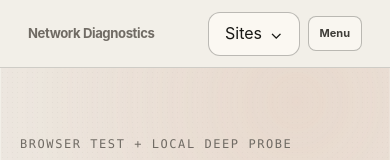
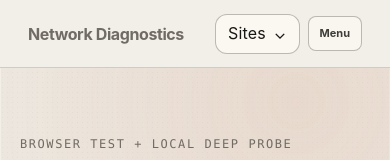
Before and after one commit to JohnnyZLi/Network-Diagnostics-Suite, a React (Vite) app: page / in a window 390 px wide. Shown: the top 160 px of the page. Built offline with nearby package versions, Linux system fonts and the light colour scheme.

Commit message:
Sync Network global header styles

```diff
--- a/src/design-system/site-identity.css
+++ b/src/design-system/site-identity.css
@@ -1,28 +1,58 @@
 @layer components {
+  .jl-global-header,
   .jl-site-header {
     min-height: var(--jl-layout-header-height);
     position: sticky;
     z-index: var(--jl-z-header);
     top: 0;
-    display: grid;
-    grid-template-columns: minmax(0, 1fr) auto;
-    gap: var(--jl-space-4);
-    align-items: center;
     border-bottom: 1px solid var(--jl-color-rule);
     background: var(--jl-color-canvas);
+  }
+
+  .jl-global-header__inner {
+    width: min(
+      var(--jl-layout-portfolio-max),
+      calc(100% - (var(--jl-layout-gutter) * 2))
+    );
+    min-height: var(--jl-layout-header-height);
+    display: grid;
+    grid-template-columns: auto minmax(0, 1fr) auto;
+    gap: clamp(var(--jl-space-4), 2.5vw, var(--jl-space-8));
+    align-items: center;
+    margin-inline: auto;
   }
 
   .jl-site-identity {
     min-width: 0;
     display: flex;
-    flex-wrap: wrap;
-    gap: var(--jl-space-2);
-    align-items: center;
+    flex-wrap: nowrap;
+    gap: 10px;
+    align-items: baseline;
+    color: var(--jl-color-ink);
+    font-size: 1.125rem;
     font-weight: 650;
+    letter-spacing: -0.025em;
+    line-height: 1;
+    white-space: nowrap;
   }
 
   .jl-site-identity a {
     text-decoration: none;
+  }
+
+  .jl-site-identity__owner {
+    color: var(--jl-color-ink);
+    font-weight: 720;
+  }
+
+  .jl-site-identity__separator {
+    color: var(--jl-color-muted);
+    font-weight: 500;
+  }
+
+  .jl-site-identity__product {
+    color: var(--jl-color-muted);
+    font-weight: 650;
   }
 
   .jl-site-identity a:hover,
@@ -31,12 +61,39 @@
     text-underline-offset: 5px;
   }
 
-  .jl-site-identity__product {
-    color: var(--jl-color-muted);
+  .jl-global-header__nav {
+    min-width: 0;
+    grid-column: 2;
+    display: flex;
+    gap: clamp(var(--jl-space-6), 3vw, var(--jl-space-12));
+    align-items: center;
+    justify-self: end;
+    font-size: 0.95rem;
+  }
+
+  .jl-global-header__nav a {
+    color: var(--jl-color-ink);
+    text-decoration: none;
+    white-space: nowrap;
+  }
+
+  .jl-global-header__nav a:hover,
+  .jl-global-header__nav a:focus-visible {
+    text-decoration: underline;
+    text-underline-offset: 6px;
+  }
+
+  .jl-global-header__actions {
+    grid-column: 3;
+    display: flex;
+    gap: var(--jl-space-2);
+    align-items: center;
+    justify-self: end;
   }
 
   .jl-site-switcher {
     position: relative;
+    flex: none;
     justify-self: end;
   }
 
@@ -51,7 +108,10 @@
     border-radius: var(--jl-radius-md);
     background: var(--jl-color-surface);
     color: var(--jl-color-ink);
+    font-size: var(--jl-type-metadata-size);
     font-weight: 700;
+    letter-spacing: 0.01em;
+    text-transform: none;
   }
 
   .jl-site-switcher__button:hover {
@@ -72,6 +132,7 @@
     border-radius: var(--jl-radius-md);
     background: var(--jl-color-surface);
     box-shadow: var(--jl-shadow-high);
+    font-size: var(--jl-type-metadata-size);
     list-style: none;
   }
 
@@ -82,6 +143,7 @@
     padding-inline: var(--jl-space-3);
     border-radius: var(--jl-radius-sm);
     text-decoration: none;
+    white-space: nowrap;
   }
 
   .jl-site-menu a:hover,
@@ -95,22 +157,36 @@
   }
 }
 
+@media (max-width: 900px) {
+  .jl-global-header__nav {
+    display: none;
+  }
+}
+
 @media (max-width: 560px) {
-  .jl-site-header {
+  .jl-global-header,
+  .jl-site-header,
+  .jl-global-header__inner {
     min-height: 68px;
   }
 
-  .jl-site-identity {
-    gap: var(--jl-space-1) var(--jl-space-2);
+  .jl-global-header__inner {
+    width: calc(100% - 32px);
+    gap: var(--jl-space-3);
   }
 
+  .jl-site-identity {
+    font-size: var(--jl-type-body-size);
+  }
+
+  .jl-site-identity__owner,
   .jl-site-identity__separator {
     display: none;
   }
 
-  .jl-site-identity__product {
-    flex-basis: 100%;
-    font-size: var(--jl-type-metadata-size);
+  .jl-site-switcher__button {
+    min-height: 40px;
+    padding-inline: var(--jl-space-3);
   }
 }
 
```
